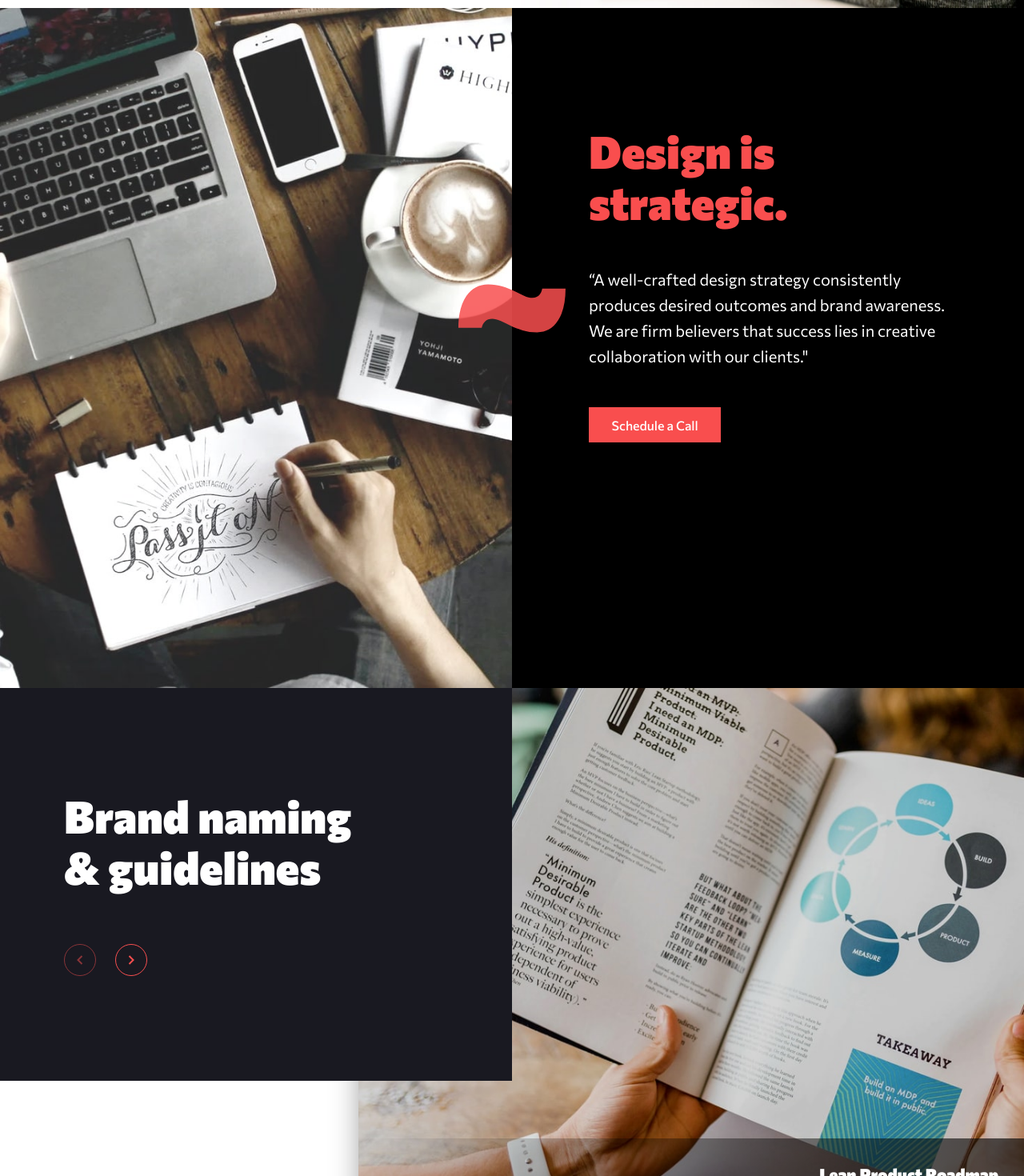
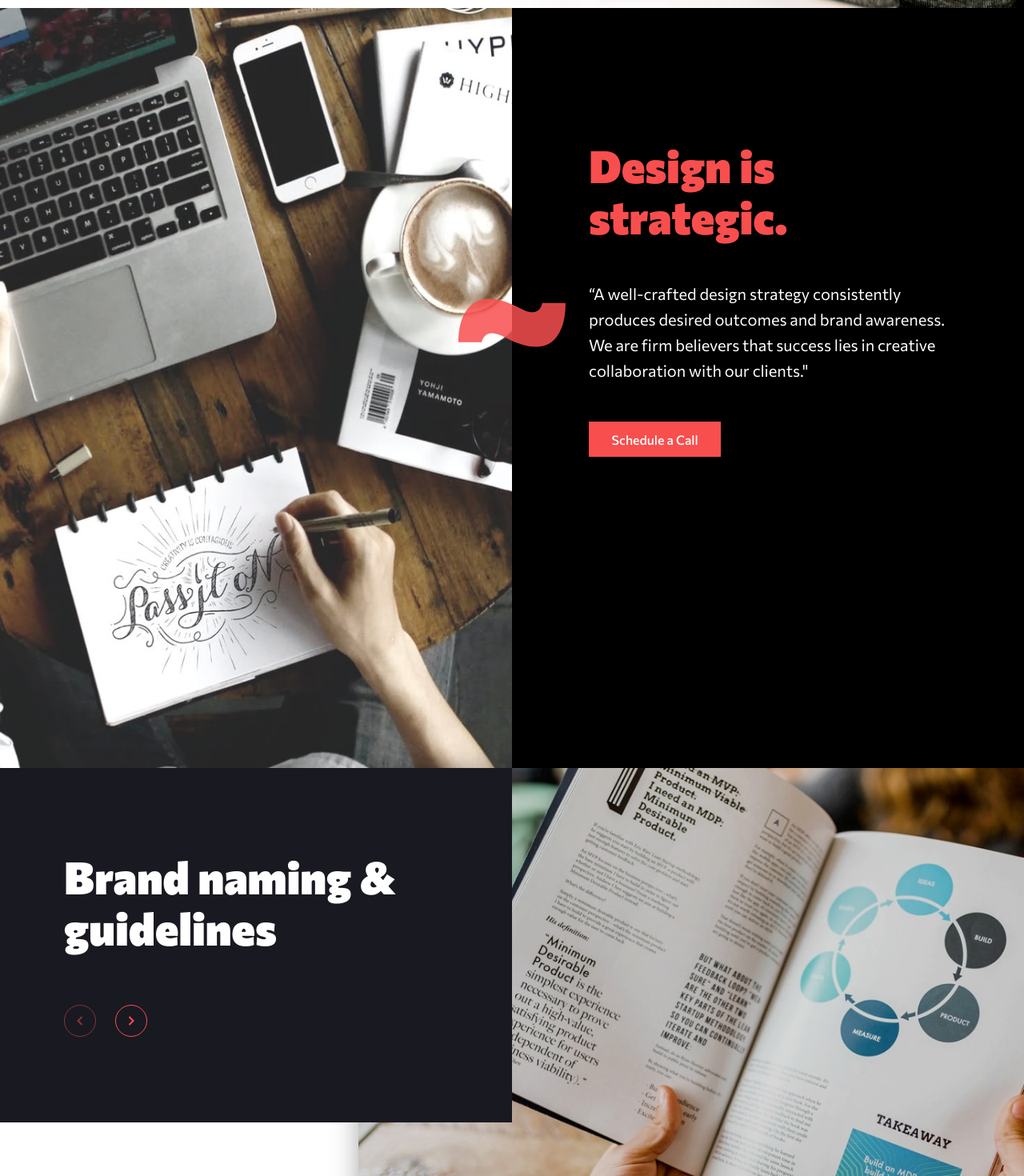
Before and after one commit to naveen-27/creative-agency, a React (Create React App) app: page / in a window 1280 px wide. Shown: the part 880-2350 px from the top of the page at 80% size. Built offline with nearby package versions, Linux system fonts and the light colour scheme.

Commit message:
Applied consistent padding

```diff
--- a/src/styles/Design.module.css
+++ b/src/styles/Design.module.css
@@ -7,7 +7,7 @@
   padding: 2rem 6rem;
   align-self: center;
   position: relative;
-  transform: translateY(-5rem);
+  transform: translateY(-7rem);
 }
 
 .DesignStrategy > svg {
@@ -24,7 +24,7 @@
 .DesignImg {
   display: block;
   width: 100%;
-  height: 850px;
+  height: 950px;
 }
 
 .DesignStrategy > *:not(button) {
--- a/src/styles/Footer.module.css
+++ b/src/styles/Footer.module.css
@@ -2,7 +2,7 @@
   display: flex;
   justify-content: center;
   align-items: center;
-  padding: 0 5rem 10rem 5rem;
+  padding: 0 5rem 7rem 5rem;
   position: relative;
 }
 
--- a/src/styles/Services.module.css
+++ b/src/styles/Services.module.css
@@ -4,7 +4,7 @@
 
 .ServiceControl {
   background-color: #191921;
-  padding: 8rem 5rem;
+  padding: 6.5rem 5rem;
   width: 50%;
   position: absolute;
   top: 0;
@@ -13,7 +13,7 @@
 }
 
 .ServiceControl > h3 {
-  width: 80%;
+  width: 100%;
   margin-bottom: 4rem;
 }
 
```
